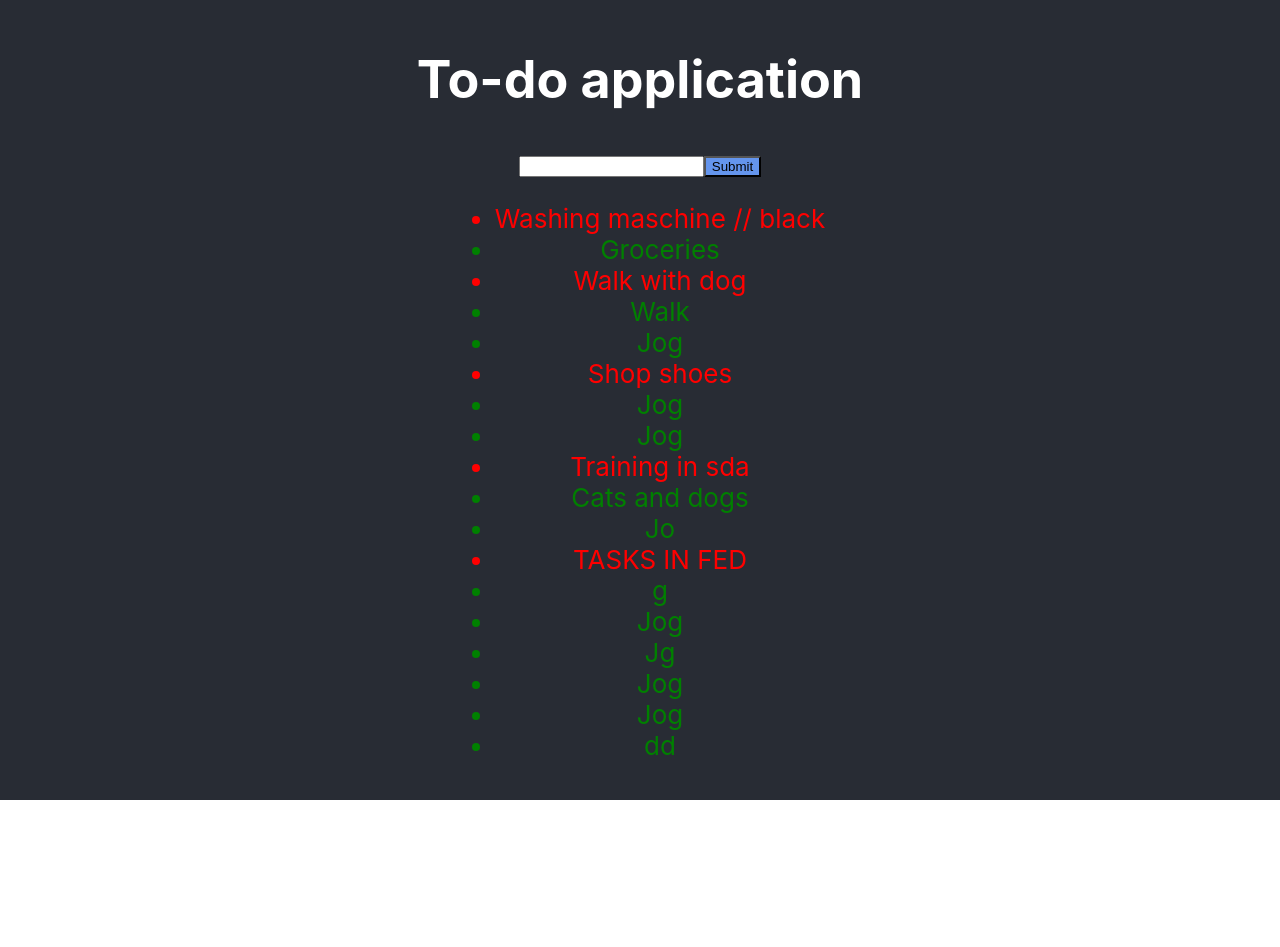
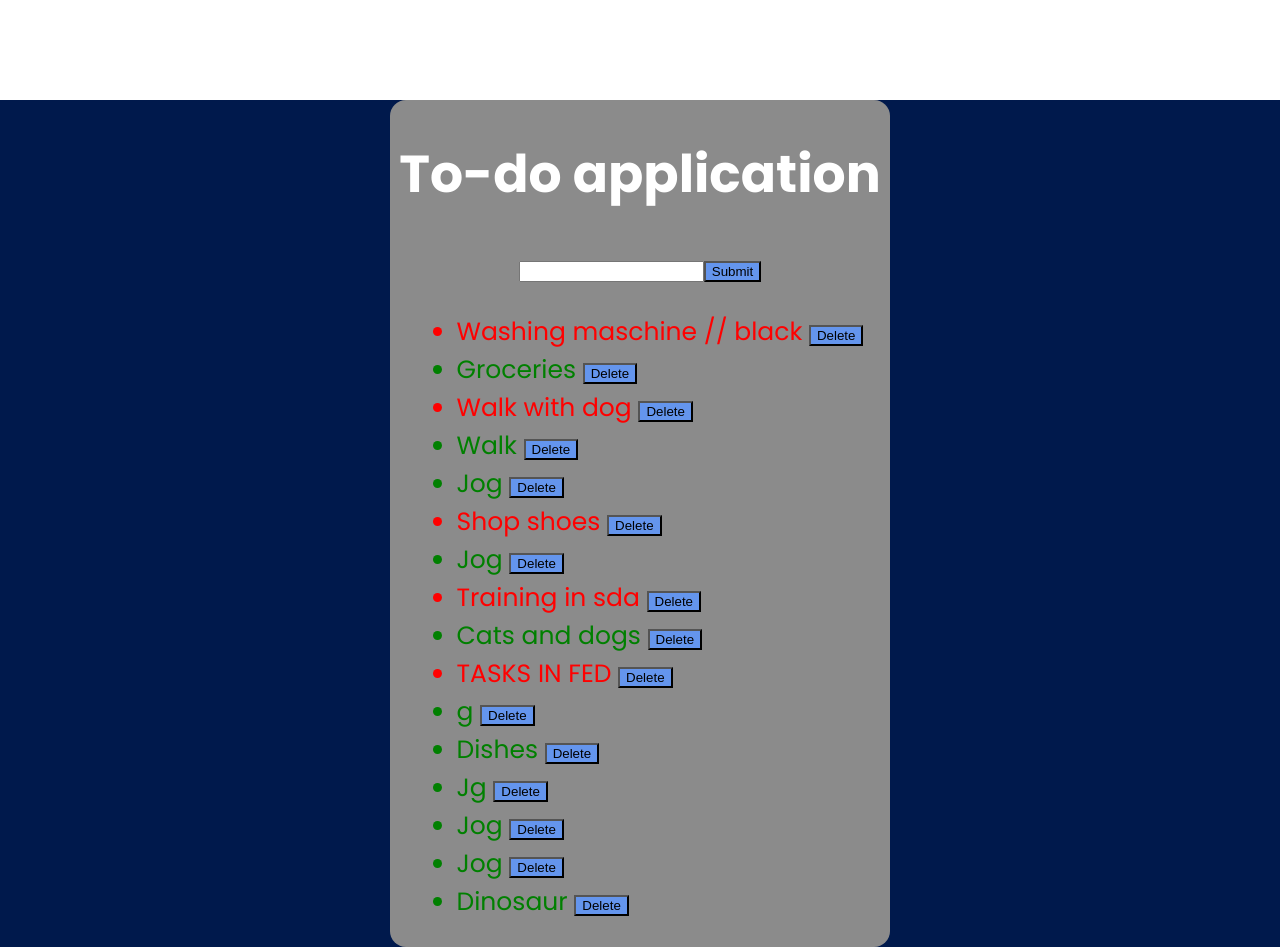
Before and after one commit to FrediKaru/todo_app, a React (Create React App) app in the folder todo-app/: page / in a window 1280 px wide. Before the commit the page ends 800 px from the top, so only its background shows below. Built offline with nearby package versions, Linux system fonts and the light colour scheme.

Commit message:
Created delete option

```diff
--- a/todo-app/src/App.css
+++ b/todo-app/src/App.css
@@ -1,5 +1,6 @@
 .App {
   text-align: center;
+  background-color: #00194c;
 }
 
 .App-logo {
@@ -14,8 +15,13 @@
 }
 
 .App-header {
-  background-color: #282c34;
   min-height: 100vh;
+  background-color: rgb(139, 139, 139);
+  border-radius: 16px;
+  margin-left: auto;
+  margin-right: auto;
+  margin-top: 100px;
+  width: 500px;
   display: flex;
   flex-direction: column;
   align-items: center;
@@ -39,3 +45,9 @@
 button {
   background-color: cornflowerblue;
 }
+
+li {
+  text-decoration: none;
+  font-size: 25px;
+  text-align: left;
+}
--- a/todo-app/src/App.js
+++ b/todo-app/src/App.js
@@ -7,31 +7,37 @@ const tasksToAdd = [
   { title: "Walk with dog", id: 3, isUrgent: true },
   { title: "Walk", id: 4, isUrgent: false },
   { title: "Jog", id: 3, isUrgent: false },
-  { title: "Shop shoes", id: 3, isUrgent: true },
-  { title: "Jog", id: 3, isUrgent: false },
-  { title: "Jog", id: 3, isUrgent: false },
-  { title: "Training in sda", id: 3, isUrgent: true },
-  { title: "Cats and dogs", id: 3, isUrgent: false },
-  { title: "Jo", id: 3, isUrgent: false },
-  { title: "TASKS IN FED", id: 3, isUrgent: true },
-  { title: "g", id: 3, isUrgent: false },
-  { title: "Jog", id: 3, isUrgent: false },
-  { title: "Jg", id: 3, isUrgent: false },
-  { title: "Jog", id: 3, isUrgent: false },
-  { title: "Jog", id: 3, isUrgent: false },
-  { title: "dd", id: 3, isUrgent: false },
+  { title: "Shop shoes", id: 4, isUrgent: true },
+  { title: "Jog", id: 5, isUrgent: false },
+  { title: "Training in sda", id: 6, isUrgent: true },
+  { title: "Cats and dogs", id: 7, isUrgent: false },
+  { title: "TASKS IN FED", id: 8, isUrgent: true },
+  { title: "g", id: 9, isUrgent: false },
+  { title: "Dishes", id: 10, isUrgent: false },
+  { title: "Jg", id: 11, isUrgent: false },
+  { title: "Jog", id: 12, isUrgent: false },
+  { title: "Jog", id: 13, isUrgent: false },
+  { title: "Dinosaur", id: 3, isUrgent: false },
 ];
 
 function List(props) {
+  const deleteById = (id) => {
+    props.setTasks((oldvalues) => {
+      return oldvalues.filter((task) => task.id !== id);
+    });
+  };
   const taskList = props.tasks.map((task) => (
-    <li style={{ color: task.isUrgent ? "red" : "green" }}>{task.title}</li>
+    <li style={{ color: task.isUrgent ? "red" : "green" }}>
+      {task.title} <button onClick={() => deleteById(task.id)}>Delete</button>
+    </li>
   ));
   return <ul>{taskList}</ul>;
 }
 function UserInput({ tasks, setTasks }) {
   function addTask() {
-    setTasks([...tasks, { title: "Dinosaur", id: 6 }]);
+    setTasks([...tasks, { title: "Elephant", id: Math.random() }]);
   }
+
   return (
     <div>
       <input type="text"></input>
@@ -47,7 +53,7 @@ function App() {
       <header className="App-header">
         <h1>To-do application</h1>
         <UserInput tasks={tasks} setTasks={setTasks} />
-        <List tasks={tasks} />
+        <List tasks={tasks} setTasks={setTasks} />
       </header>
       <body></body>
     </div>
--- a/todo-app/src/index.css
+++ b/todo-app/src/index.css
@@ -1,8 +1,9 @@
+@import url("https://fonts.googleapis.com/css2?family=Poppins:ital,wght@0,100;0,200;0,400;0,500;0,600;0,700;0,800;0,900;1,100;1,200;1,300;1,400;1,500;1,600;1,700;1,800;1,900&display=swap");
+
 body {
   margin: 0;
-  font-family: -apple-system, BlinkMacSystemFont, "Segoe UI", "Roboto", "Oxygen",
-    "Ubuntu", "Cantarell", "Fira Sans", "Droid Sans", "Helvetica Neue",
-    sans-serif;
+  font-family: "Poppins", "Segoe UI", "Roboto", "Oxygen", "Ubuntu", "Cantarell",
+    "Fira Sans", "Droid Sans", "Helvetica Neue", sans-serif;
   -webkit-font-smoothing: antialiased;
   -moz-osx-font-smoothing: grayscale;
 }
```
